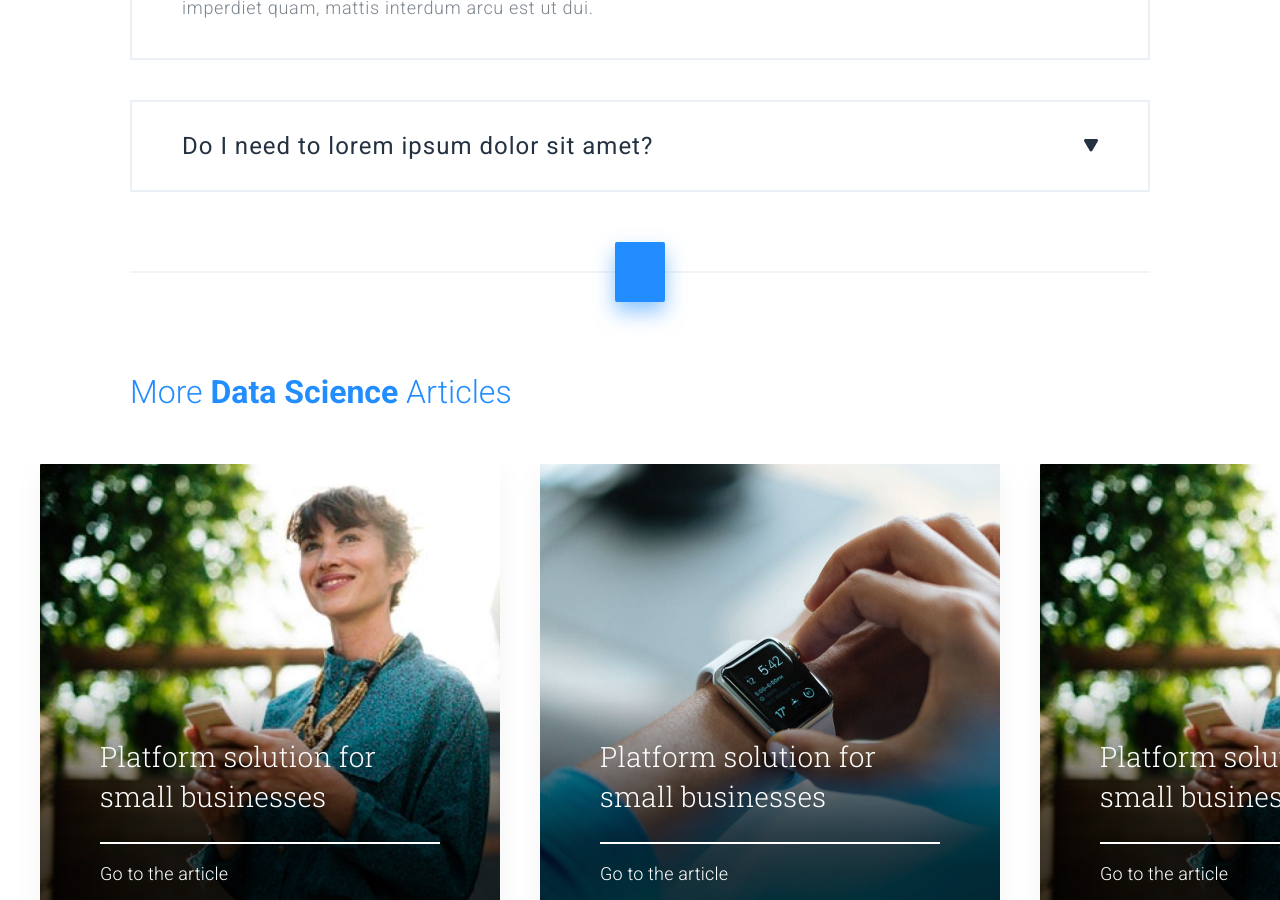
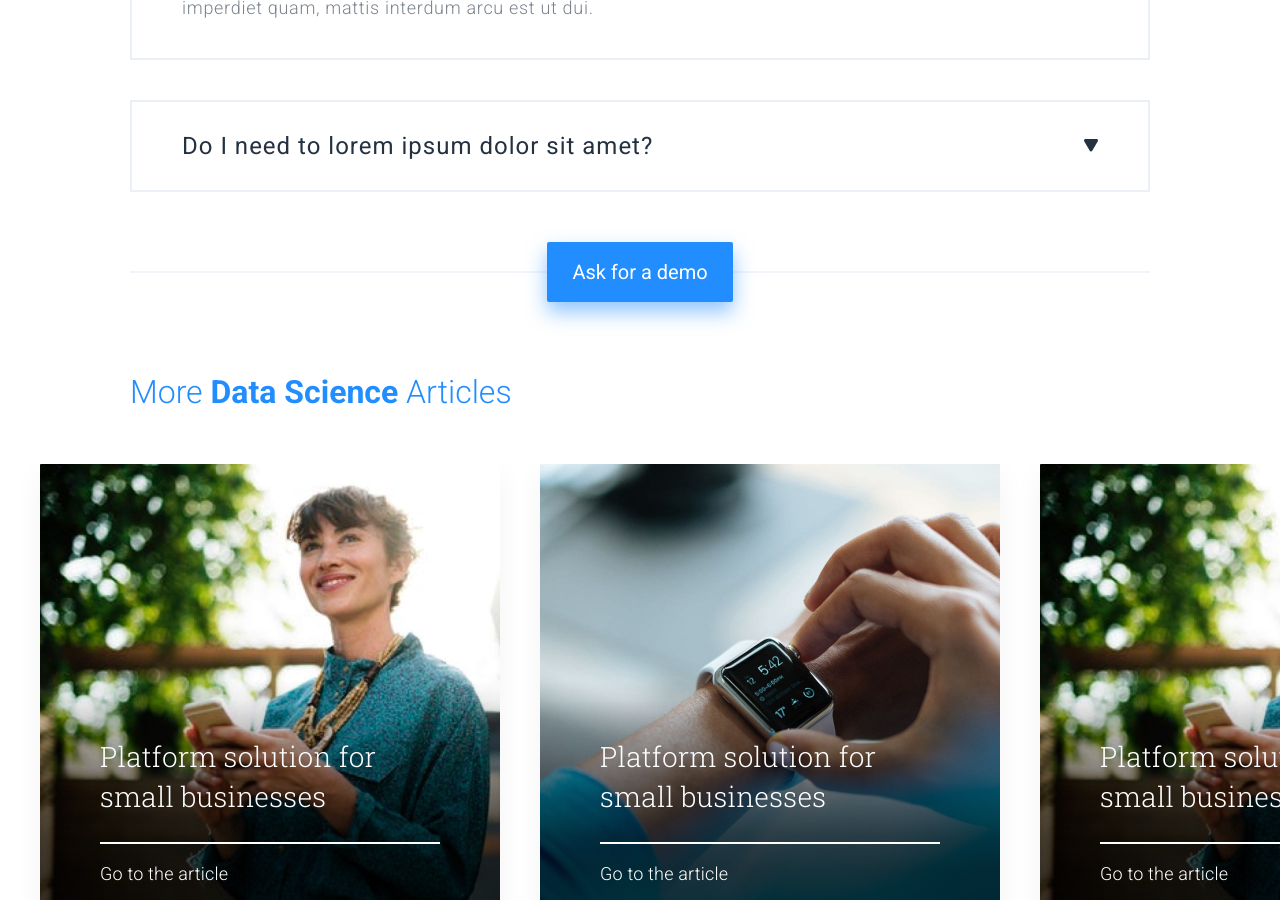
Before and after one commit to keboola/website, a Jekyll site: the page built from _product/analytical-dwh.md, in a window 1280 px wide and 900 px high, scrolled down 3228 px. Built offline with Jekyll 4.4.1, drawn with Linux system fonts in a browser that asks for light colours; nearby versions of some CDN libraries.

Commit message:
Update from Forestry.io - Updated analytical-dwh.md

```diff
--- a/_product/analytical-dwh.md
+++ b/_product/analytical-dwh.md
@@ -80,6 +80,7 @@ page_sections:
     name: Do I need to lorem ipsum dolor sit amet?
 - template: ask-demo
   block: ask-demo
+  ctaname: Ask for a demo
 - template: recent-list
   block: recent-list
   headline: More <strong>Data Science</strong> Articles
```
